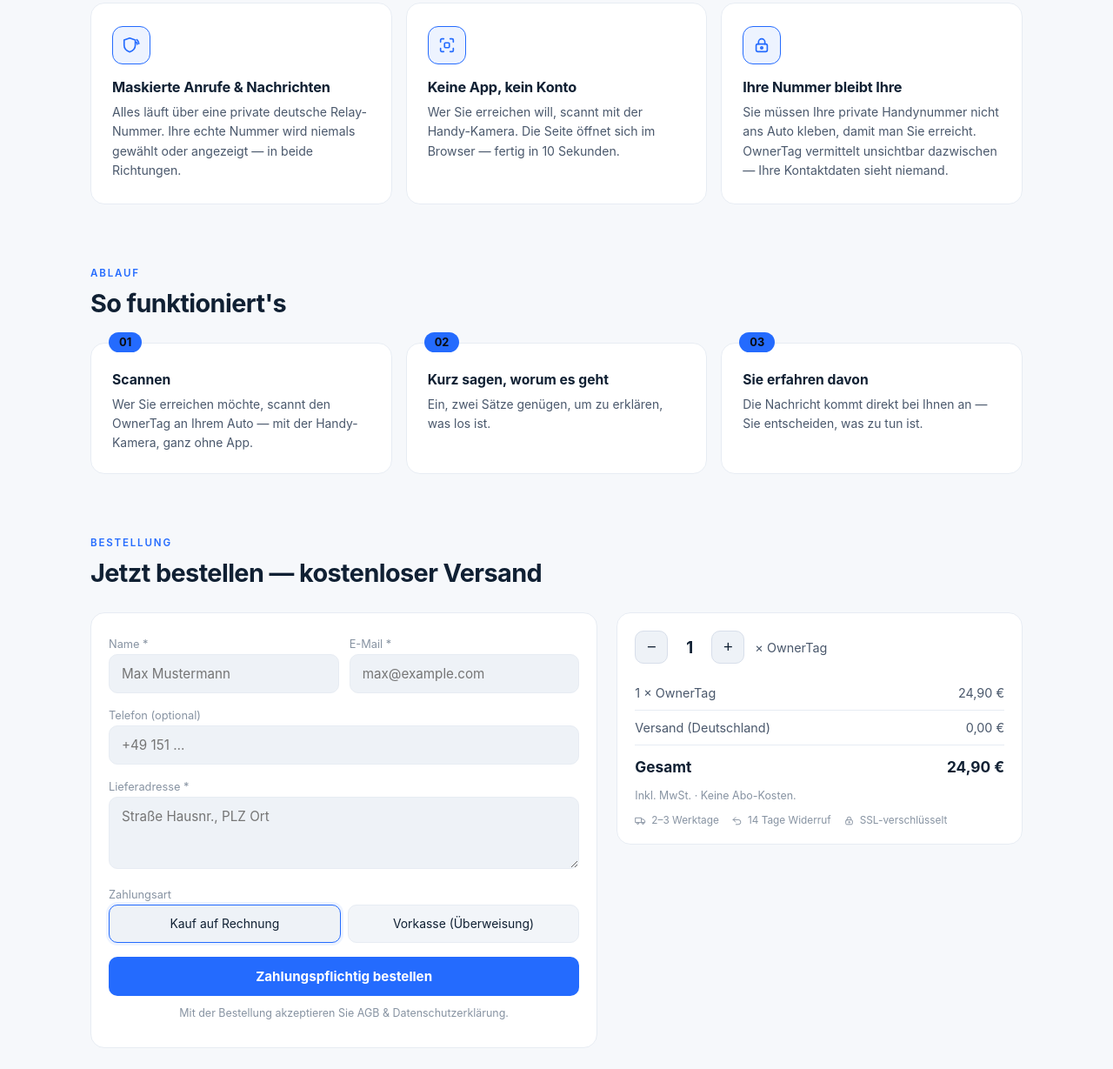
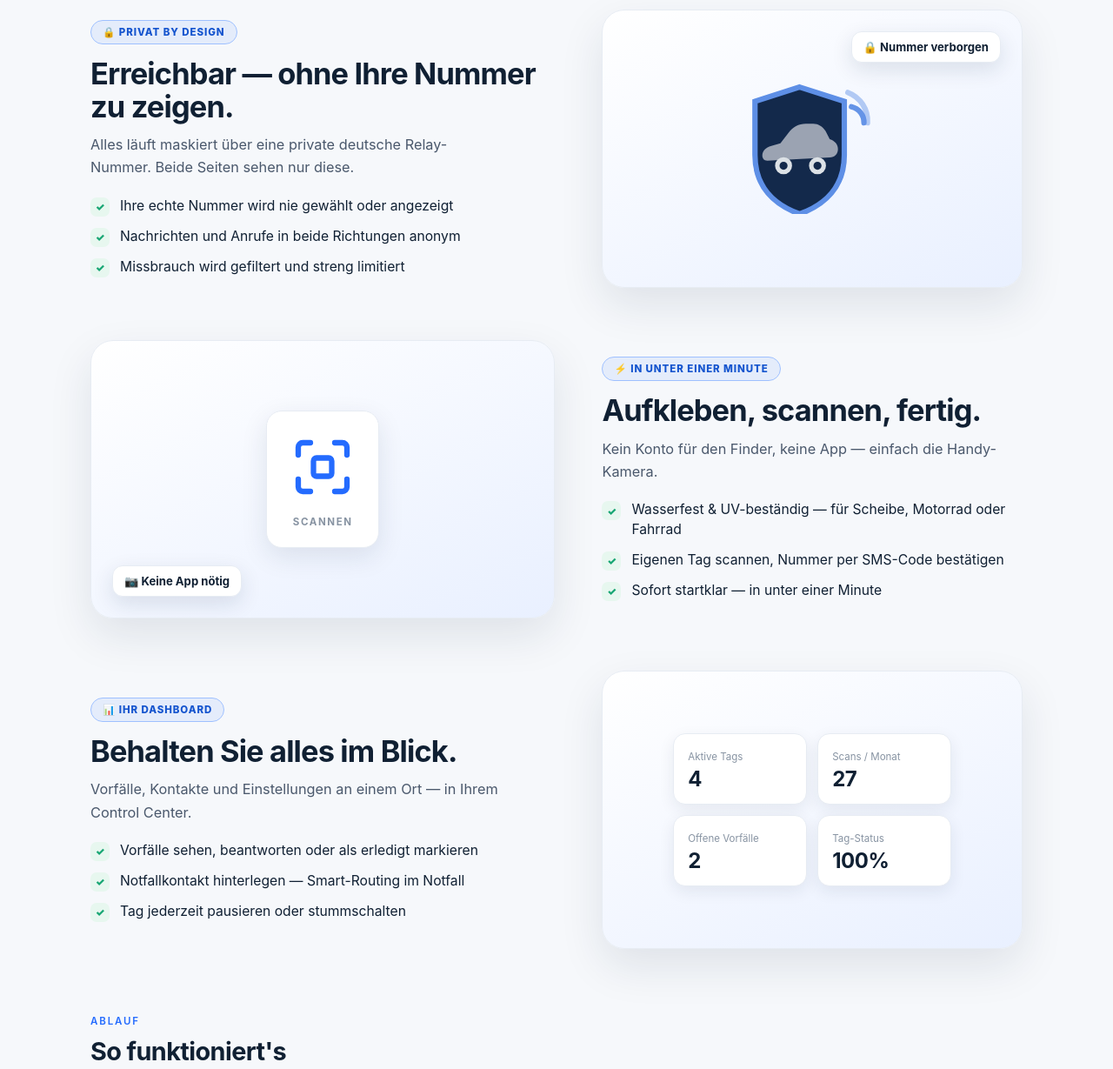
Before and after one commit to mkhfuad/ownertag, a website: page public/shop.html in a window 1280 px wide. Shown: the part 1139-2368 px from the top of the page at 87% size. Drawn offline with Linux system fonts and the light colour scheme.

Commit message:
deploy 2026-09-16 10:23

```diff
--- a/public/shop.html
+++ b/public/shop.html
@@ -165,6 +165,30 @@
   .scene .cap2 .ic { width: 13px; height: 13px; stroke: #67d29a; flex-shrink: 0; }
   .hero .price .tagline { color: var(--accent-hi); font-weight: 600; }
 
+  /* ── Alternating premium feature rows (liberate-labs style, light + brand) ── */
+  .rows { padding: 8px 0 76px; display: flex; flex-direction: column; gap: 60px; }
+  .frow { display: grid; grid-template-columns: 1.05fr .95fr; gap: 54px; align-items: center; }
+  .frow:nth-child(even) .ftext { order: 2; }
+  .fpill { display: inline-flex; align-items: center; gap: 7px; font-size: .72rem; font-weight: 800; letter-spacing: .08em;
+    text-transform: uppercase; color: var(--accent-hi); background: var(--glow-soft); border: 1px solid var(--accent-dim);
+    border-radius: 999px; padding: 6px 13px; margin-bottom: 15px; }
+  .ftext h3 { color: var(--text); font-size: clamp(1.55rem, 3vw, 2.15rem); letter-spacing: -.025em; line-height: 1.1; margin-bottom: 12px; }
+  .ftext .lead2 { color: var(--t2); font-size: 1.02rem; line-height: 1.6; margin-bottom: 20px; max-width: 46ch; }
+  .blist { list-style: none; display: flex; flex-direction: column; gap: 12px; }
+  .blist li { display: flex; gap: 12px; color: var(--text); font-size: .98rem; line-height: 1.45; align-items: flex-start; }
+  .blist .ck { width: 22px; height: 22px; border-radius: 7px; background: #e7f7ef; color: #17a673; display: grid;
+    place-items: center; flex-shrink: 0; font-weight: 900; font-size: 12px; margin-top: 1px; }
+  .fvisual { background: linear-gradient(155deg, #ffffff, #e9f0ff); border: 1px solid var(--border); border-radius: 26px;
+    min-height: 320px; display: grid; place-items: center; box-shadow: 0 20px 50px rgba(20,39,70,.10); position: relative; overflow: hidden; padding: 30px; }
+  .fvisual .big-mark { height: 150px; width: 140px; }
+  .vchip { position: absolute; background: #fff; border: 1px solid var(--border); border-radius: 12px; padding: 9px 13px;
+    font-size: .82rem; font-weight: 700; color: var(--text); box-shadow: 0 8px 24px rgba(20,39,70,.12); }
+  .vqr { background: #fff; border: 1px solid var(--border); border-radius: 18px; padding: 22px; text-align: center; box-shadow: 0 10px 30px rgba(20,39,70,.10); }
+  .vqr .ic { width: 84px; height: 84px; stroke: var(--accent); }
+  .vgrid { display: grid; grid-template-columns: 1fr 1fr; gap: 12px; width: 100%; max-width: 320px; }
+  .vstat { background: #fff; border: 1px solid var(--border); border-radius: 14px; padding: 14px 16px; box-shadow: 0 6px 18px rgba(20,39,70,.08); }
+  .vstat small { color: var(--t3); font-size: .72rem; } .vstat b { display: block; font-size: 1.5rem; color: var(--text); margin-top: 3px; letter-spacing: -.02em; }
+
   /* ── Reveal ── */
   @keyframes rise { from { opacity: 0; transform: translateY(14px); } to { opacity: 1; transform: none; } }
   .js .rv { opacity: 0; } .rv.in { animation: rise .55s cubic-bezier(.25,.1,.25,1) forwards; }
@@ -173,6 +197,7 @@
   @media (max-width: 860px) {
     .hero, .orderGrid { grid-template-columns: 1fr; }
     .feats, .step-grid { grid-template-columns: 1fr; }
+    .frow { grid-template-columns: 1fr; gap: 28px; } .frow .ftext { order: 0 !important; }
     .nav-links { display: none; }
     .summary { position: static; }
     .trust { grid-template-columns: 1fr; }
@@ -309,22 +334,61 @@
     </div>
   </section>
 
-  <!-- ═════ FEATURES ═════ -->
-  <section class="feats" id="funktionen">
-    <div class="feat rv">
-      <div class="ic-wrap"><svg class="ic"><use href="#ic-mask"/></svg></div>
-      <h3>Maskierte Anrufe &amp; Nachrichten</h3>
-      <p>Alles läuft über eine private deutsche Relay-Nummer. Ihre echte Nummer wird niemals gewählt oder angezeigt — in beide Richtungen.</p>
+  <!-- ═════ FEATURE ROWS ═════ -->
+  <section class="rows" id="funktionen">
+    <div class="frow rv">
+      <div class="ftext">
+        <span class="fpill">🔒 Privat by design</span>
+        <h3>Erreichbar — ohne Ihre Nummer zu zeigen.</h3>
+        <p class="lead2">Alles läuft maskiert über eine private deutsche Relay-Nummer. Beide Seiten sehen nur diese.</p>
+        <ul class="blist">
+          <li><span class="ck">✓</span> Ihre echte Nummer wird nie gewählt oder angezeigt</li>
+          <li><span class="ck">✓</span> Nachrichten und Anrufe in beide Richtungen anonym</li>
+          <li><span class="ck">✓</span> Missbrauch wird gefiltert und streng limitiert</li>
+        </ul>
+      </div>
+      <div class="fvisual">
+        <svg class="big-mark"><use href="#ot-mark"/></svg>
+        <span class="vchip" style="top:24px;right:24px">🔒 Nummer verborgen</span>
+      </div>
     </div>
-    <div class="feat rv">
-      <div class="ic-wrap"><svg class="ic"><use href="#ic-scan"/></svg></div>
-      <h3>Keine App, kein Konto</h3>
-      <p>Wer Sie erreichen will, scannt mit der Handy-Kamera. Die Seite öffnet sich im Browser — fertig in 10 Sekunden.</p>
+
+    <div class="frow rv">
+      <div class="ftext">
+        <span class="fpill">⚡ In unter einer Minute</span>
+        <h3>Aufkleben, scannen, fertig.</h3>
+        <p class="lead2">Kein Konto für den Finder, keine App — einfach die Handy-Kamera.</p>
+        <ul class="blist">
+          <li><span class="ck">✓</span> Wasserfest &amp; UV-beständig — für Scheibe, Motorrad oder Fahrrad</li>
+          <li><span class="ck">✓</span> Eigenen Tag scannen, Nummer per SMS-Code bestätigen</li>
+          <li><span class="ck">✓</span> Sofort startklar — in unter einer Minute</li>
+        </ul>
+      </div>
+      <div class="fvisual">
+        <div class="vqr"><svg class="ic"><use href="#ic-scan"/></svg><div style="font-size:.72rem;letter-spacing:.14em;color:var(--t3);font-weight:700;margin-top:10px">SCANNEN</div></div>
+        <span class="vchip" style="bottom:24px;left:24px">📷 Keine App nötig</span>
+      </div>
     </div>
-    <div class="feat rv">
-      <div class="ic-wrap"><svg class="ic"><use href="#ic-lock"/></svg></div>
-      <h3>Ihre Nummer bleibt Ihre</h3>
-      <p>Sie müssen Ihre private Handynummer nicht ans Auto kleben, damit man Sie erreicht. OwnerTag vermittelt unsichtbar dazwischen — Ihre Kontaktdaten sieht niemand.</p>
+
+    <div class="frow rv">
+      <div class="ftext">
+        <span class="fpill">📊 Ihr Dashboard</span>
+        <h3>Behalten Sie alles im Blick.</h3>
+        <p class="lead2">Vorfälle, Kontakte und Einstellungen an einem Ort — in Ihrem Control Center.</p>
+        <ul class="blist">
+          <li><span class="ck">✓</span> Vorfälle sehen, beantworten oder als erledigt markieren</li>
+          <li><span class="ck">✓</span> Notfallkontakt hinterlegen — Smart-Routing im Notfall</li>
+          <li><span class="ck">✓</span> Tag jederzeit pausieren oder stummschalten</li>
+        </ul>
+      </div>
+      <div class="fvisual">
+        <div class="vgrid">
+          <div class="vstat"><small>Aktive Tags</small><b>4</b></div>
+          <div class="vstat"><small>Scans / Monat</small><b>27</b></div>
+          <div class="vstat"><small>Offene Vorfälle</small><b>2</b></div>
+          <div class="vstat"><small>Tag-Status</small><b>100%</b></div>
+        </div>
+      </div>
     </div>
   </section>
 
```
